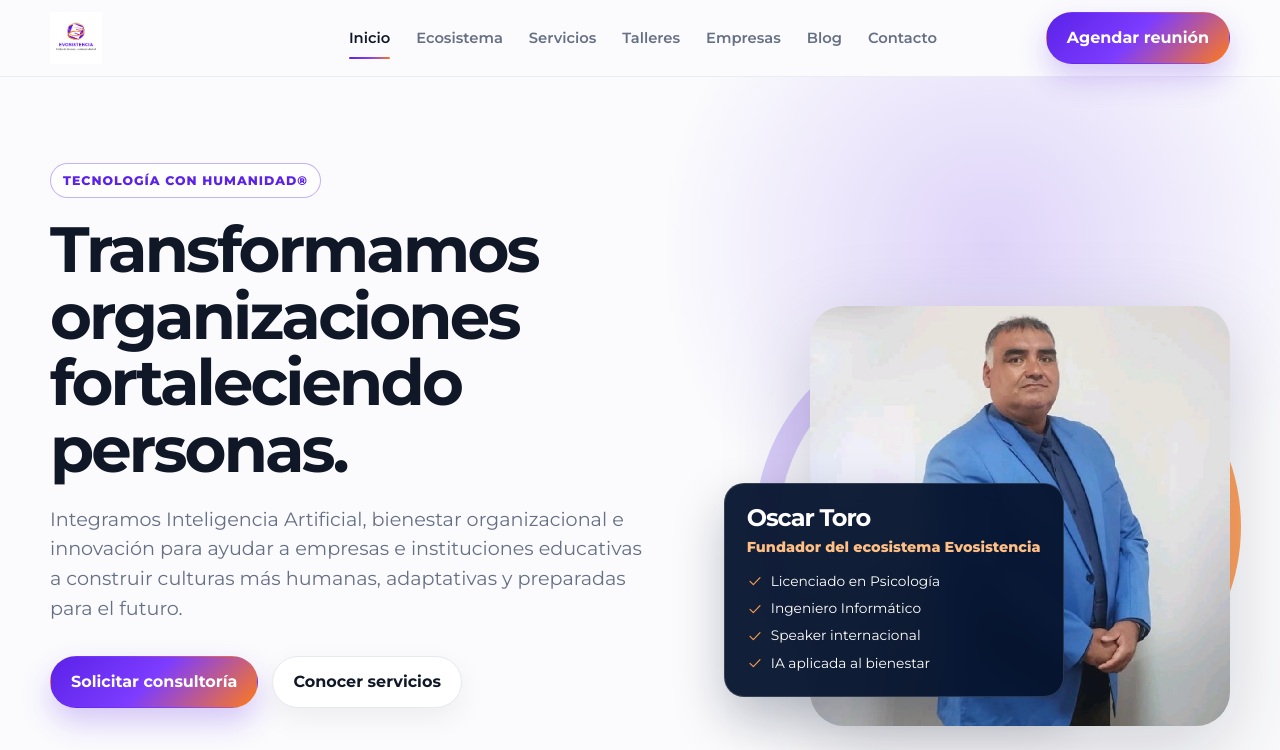
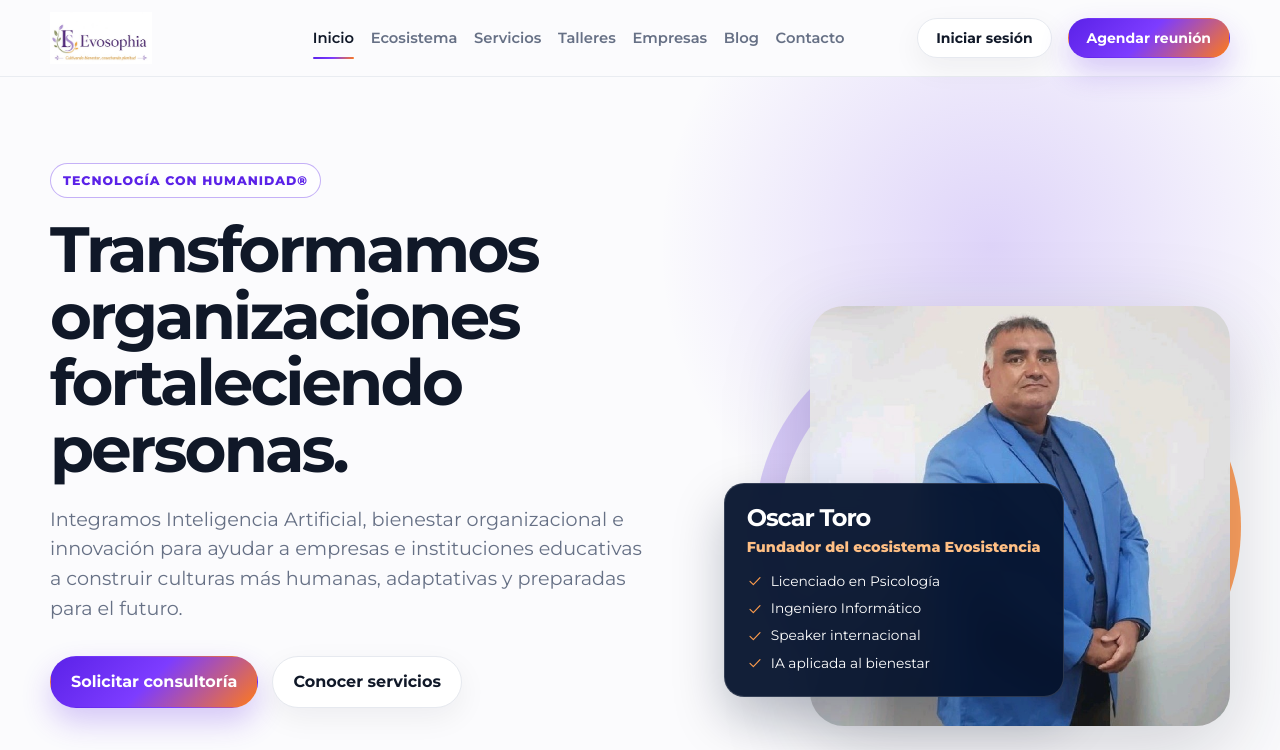
Before and after one commit to AdrianMEsp/evoshopia, a Next.js app: page / in a window 1280 px wide. Shown: the top 750 px of the page. Built offline with nearby package versions, Linux system fonts and the light colour scheme.

Commit message:
feat: implementar menu de navegacion

```diff
--- a/app/globals.css
+++ b/app/globals.css
@@ -43,6 +43,11 @@
   margin-inline: auto;
 }
 
+@utility container-header {
+  width: min(1680px, calc(100% - 40px));
+  margin-inline: auto;
+}
+
 @utility brand-gradient {
   background-image: linear-gradient(
     135deg,
--- a/components/layout/Header.tsx
+++ b/components/layout/Header.tsx
@@ -7,6 +7,42 @@ import { Button } from "@/components/ui/Button";
 import { Container } from "@/components/ui/Container";
 import { navLinks } from "@/content/site";
 import { cn } from "@/lib/cn";
+
+interface HeaderActionsProps {
+  onClick: () => void;
+  mobile?: boolean;
+}
+
+function HeaderActions({ onClick, mobile = false }: HeaderActionsProps) {
+  return (
+    <div
+      className={cn(
+        "flex items-center",
+        mobile
+          ? "w-full flex-col gap-4"
+          : "hidden shrink-0 gap-4 lg:flex",
+      )}
+    >
+      <button
+        type="button"
+        onClick={onClick}
+        className={cn(
+          "inline-flex h-10 items-center justify-center rounded-full border border-line bg-surface px-[18px] py-0 text-sm font-bold shadow-[var(--shadow-soft)] transition duration-200 ease-out hover:-translate-y-0.5 hover:border-brand/40",
+          mobile && "w-full",
+        )}
+      >
+        Iniciar sesión
+      </button>
+      <Button
+        href="#contacto"
+        onClick={onClick}
+        className={cn("h-10 px-[18px] py-0 text-sm", mobile && "w-full")}
+      >
+        Agendar reunión
+      </Button>
+    </div>
+  );
+}
 
 export function Header() {
   const [open, setOpen] = useState(false);
@@ -34,18 +70,18 @@ export function Header() {
 
   return (
     <header className="sticky top-0 z-50 border-b border-line/85 bg-background/90 backdrop-blur-[18px]">
-      <Container className="flex h-[76px] items-center justify-between gap-6">
+      <Container className="container-header flex h-[76px] items-center gap-6">
         <a
           href="#inicio"
-          aria-label="Evosistencia inicio"
-          className="flex min-w-[184px] items-center"
+          aria-label="Evosophia inicio"
+          className="flex min-w-[184px] shrink-0 items-center"
           onClick={closeMenu}
         >
           <Image
-            src="/images/brand/evosistencia.png"
-            alt="Evosistencia"
-            width={190}
-            height={52}
+            src="/images/brand/evosophia.png"
+            alt="Evosophia"
+            width={220}
+            height={60}
             priority
             className="h-[52px] w-[190px] object-contain object-left"
           />
@@ -53,7 +89,7 @@ export function Header() {
 
         <nav
           aria-label="Menú principal"
-          className="hidden items-center gap-[26px] text-[0.92rem] font-semibold text-muted lg:flex"
+          className="hidden flex-1 items-center justify-center gap-[clamp(14px,1.3vw,26px)] text-[0.92rem] font-semibold text-muted lg:flex"
         >
           {navLinks.map((link) => {
             const isActive = activeHref === link.href;
@@ -79,13 +115,7 @@ export function Header() {
           })}
         </nav>
 
-        <Button
-          href="#contacto"
-          onClick={closeMenu}
-          className="hidden lg:inline-flex"
-        >
-          Agendar reunión
-        </Button>
+        <HeaderActions onClick={closeMenu} />
 
         <button
           type="button"
@@ -117,9 +147,7 @@ export function Header() {
               {link.label}
             </a>
           ))}
-          <Button href="#contacto" onClick={closeMenu} className="w-full">
-            Agendar reunión
-          </Button>
+          <HeaderActions onClick={closeMenu} mobile />
         </nav>
       ) : null}
     </header>
```
Also changed, not shown: public/images/brand/evosophia.png (added).
